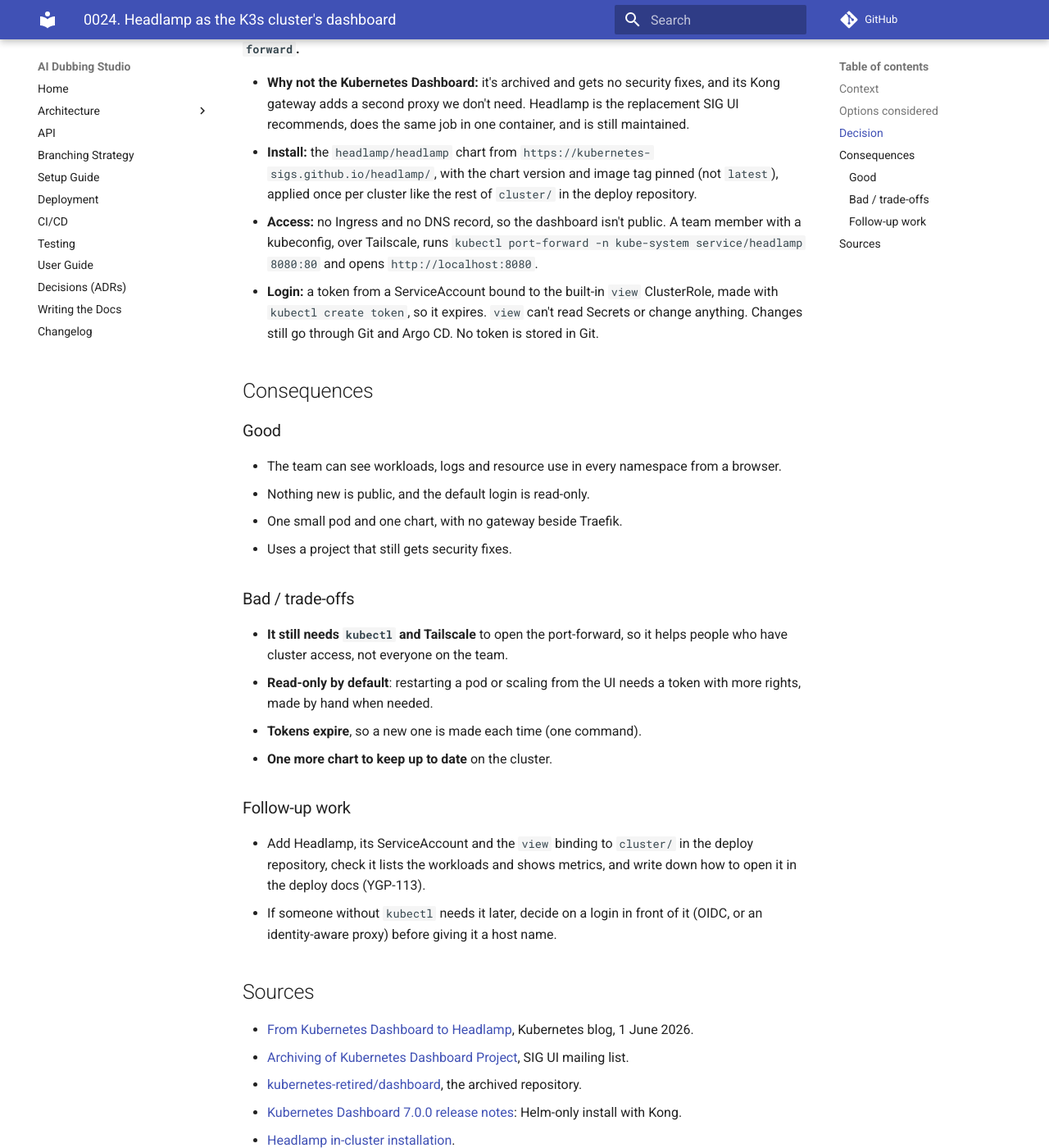
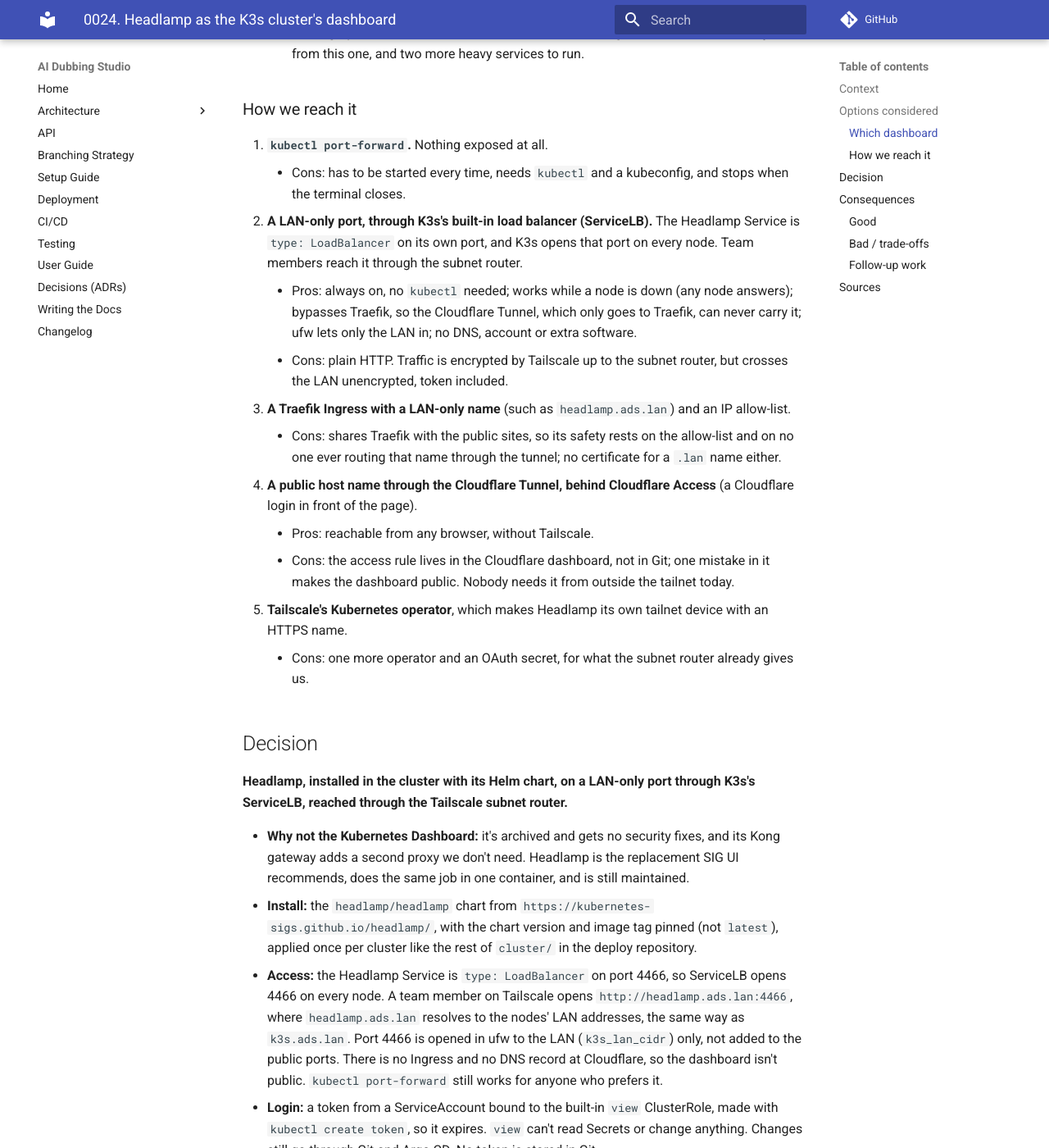
Before and after one commit to WH1TE-SHAD0W/ai-dubbing-studio, an MkDocs documentation site: the page built from docs/adr/0024-cluster-dashboard.md, in a window 1280 px wide and 1400 px high, scrolled down 2444 px. Shown: the whole window at 82% size. Built offline with MkDocs 1.6.1 and Material for MkDocs 9.7.7, drawn with Linux system fonts in a browser that asks for light colours; comment, search, counter and statistics services are not loaded; some of the changed text lies outside the part shown.

Commit message:
docs: ADR-0024 reaches Headlamp on a LAN port through the subnet router (YGP-113)
The team reaches the VMs' LAN through a Tailscale subnet router, so
Headlamp can sit on a LAN-only port (ServiceLB, 4466, ufw open to the LAN
only) instead of needing a port-forward each time. Compares it with a
Traefik Ingress, Cloudflare Access and Tailscale's operator.

Co-Authored-By: Claude Opus 5.5 <noreply@anthropic.com>

```diff
--- a/docs/adr/0024-cluster-dashboard.md
+++ b/docs/adr/0024-cluster-dashboard.md
@@ -20,6 +20,10 @@ What limits the choice:
 - **The Cloudflare Tunnel sends every host name to Traefik**
   (`cluster/cloudflared.yaml` in the deploy repository). Giving the dashboard
   an Ingress host with a DNS record at Cloudflare would make it public.
+- **We reach the LAN through a Tailscale subnet router.** It shares the VMs'
+  whole LAN (`10.108.152.0/21`) with the tailnet, so a team member on
+  Tailscale can open any node's LAN address directly, with no port-forward.
+  The nodes' firewall (ufw) only lets the LAN reach the cluster's own ports.
 - **The VMs are small and shared** with the app, LiveKit and the translation
   workers, so the dashboard should be light.
 - **It must still get security fixes**, since it can talk to the Kubernetes API.
@@ -28,6 +32,8 @@ What limits the choice:
   chart, nothing else to run or learn.
 
 ## Options considered
+
+### Which dashboard
 
 1. **Kubernetes Dashboard (v7, with Kong).** The UI that used to be the
    default for Kubernetes. Since 7.0.0 it installs only with Helm, as several
@@ -46,8 +52,8 @@ What limits the choice:
    recommended by SIG UI in place of the Dashboard. One Helm chart
    (`headlamp/headlamp`) with one container; no gateway needed.
     - Pros: maintained, with regular releases; one pod, so light on the VMs;
-      reached with `kubectl port-forward`, so no Ingress or public host name;
-      login with a service account token or OIDC, and every action goes
+      a plain Service, so it can be reached from the LAN without an Ingress
+      or a public host name; login with a service account token or OIDC, and every action goes
       through Kubernetes RBAC, so a read-only token only lets you look; shows
       CPU and memory from metrics-server, which K3s already runs; plugins,
       such as one for Flux, if we ever want more.
@@ -84,10 +90,40 @@ What limits the choice:
     - Cons: graphs metrics over time, but doesn't list or manage workloads.
       A different job from this one, and two more heavy services to run.
 
+### How we reach it
+
+1. **`kubectl port-forward`.** Nothing exposed at all.
+    - Cons: has to be started every time, needs `kubectl` and a kubeconfig,
+      and stops when the terminal closes.
+2. **A LAN-only port, through K3s's built-in load balancer (ServiceLB).** The
+   Headlamp Service is `type: LoadBalancer` on its own port, and K3s opens that
+   port on every node. Team members reach it through the subnet router.
+    - Pros: always on, no `kubectl` needed; works while a node is down (any
+      node answers); bypasses Traefik, so the Cloudflare Tunnel, which only
+      goes to Traefik, can never carry it; ufw lets only the LAN in; no DNS,
+      account or extra software.
+    - Cons: plain HTTP. Traffic is encrypted by Tailscale up to the subnet
+      router, but crosses the LAN unencrypted, token included.
+3. **A Traefik Ingress with a LAN-only name** (such as `headlamp.ads.lan`) and
+   an IP allow-list.
+    - Cons: shares Traefik with the public sites, so its safety rests on the
+      allow-list and on no one ever routing that name through the tunnel; no
+      certificate for a `.lan` name either.
+4. **A public host name through the Cloudflare Tunnel, behind Cloudflare
+   Access** (a Cloudflare login in front of the page).
+    - Pros: reachable from any browser, without Tailscale.
+    - Cons: the access rule lives in the Cloudflare dashboard, not in Git; one
+      mistake in it makes the dashboard public. Nobody needs it from outside
+      the tailnet today.
+5. **Tailscale's Kubernetes operator**, which makes Headlamp its own tailnet
+   device with an HTTPS name.
+    - Cons: one more operator and an OAuth secret, for what the subnet router
+      already gives us.
+
 ## Decision
 
-**Headlamp, installed in the cluster with its Helm chart, reached only through
-`kubectl port-forward`.**
+**Headlamp, installed in the cluster with its Helm chart, on a LAN-only port
+through K3s's ServiceLB, reached through the Tailscale subnet router.**
 
 - **Why not the Kubernetes Dashboard:** it's archived and gets no security
   fixes, and its Kong gateway adds a second proxy we don't need. Headlamp is
@@ -97,10 +133,13 @@ What limits the choice:
   `https://kubernetes-sigs.github.io/headlamp/`, with the chart version and
   image tag pinned (not `latest`), applied once per cluster like the rest of
   `cluster/` in the deploy repository.
-- **Access:** no Ingress and no DNS record, so the dashboard isn't public. A
-  team member with a kubeconfig, over Tailscale, runs
-  `kubectl port-forward -n kube-system service/headlamp 8080:80` and opens
-  `http://localhost:8080`.
+- **Access:** the Headlamp Service is `type: LoadBalancer` on port 4466, so
+  ServiceLB opens 4466 on every node. A team member on Tailscale opens
+  `http://headlamp.ads.lan:4466`, where `headlamp.ads.lan` resolves to the
+  nodes' LAN addresses, the same way as `k3s.ads.lan`. Port 4466 is opened in
+  ufw to the LAN (`k3s_lan_cidr`) only, not added to the public ports. There
+  is no Ingress and no DNS record at Cloudflare, so the dashboard isn't public.
+  `kubectl port-forward` still works for anyone who prefers it.
 - **Login:** a token from a ServiceAccount bound to the built-in `view`
   ClusterRole, made with `kubectl create token`, so it expires. `view` can't
   read Secrets or change anything. Changes still go through Git and Argo CD.
@@ -111,15 +150,21 @@ What limits the choice:
 ### Good
 
 - The team can see workloads, logs and resource use in every namespace from a
-  browser.
-- Nothing new is public, and the default login is read-only.
+  browser, at a fixed address, with no command to run first.
+- Nothing new is public: only the LAN, and through it the tailnet, can reach
+  it, and the default login is read-only.
 - One small pod and one chart, with no gateway beside Traefik.
 - Uses a project that still gets security fixes.
 
 ### Bad / trade-offs
 
-- **It still needs `kubectl` and Tailscale** to open the port-forward, so it
-  helps people who have cluster access, not everyone on the team.
+- **It needs Tailscale** (or being on the LAN), so it isn't reachable from a
+  browser elsewhere.
+- **Plain HTTP on the LAN:** the login token crosses the LAN unencrypted.
+  Accepted for the prototype, since the token is read-only and expires;
+  Headlamp can serve TLS itself if we need it later.
+- **Anyone on the LAN can reach the login page**, not only the team. They
+  still need a token to see anything.
 - **Read-only by default**: restarting a pod or scaling from the UI needs a
   token with more rights, made by hand when needed.
 - **Tokens expire**, so a new one is made each time (one command).
@@ -127,11 +172,15 @@ What limits the choice:
 
 ### Follow-up work
 
-- Add Headlamp, its ServiceAccount and the `view` binding to `cluster/` in the
-  deploy repository, check it lists the workloads and shows metrics, and write
-  down how to open it in the deploy docs (YGP-113).
-- If someone without `kubectl` needs it later, decide on a login in front of it
-  (OIDC, or an identity-aware proxy) before giving it a host name.
+- Add Headlamp (with its LoadBalancer Service on 4466), its ServiceAccount and
+  the `view` binding to `cluster/` in the deploy repository; open 4466 to the
+  LAN in the Ansible firewall role; add `headlamp.ads.lan` next to
+  `k3s.ads.lan`. Check it opens through the subnet router, lists the workloads
+  and shows metrics, and write down how to open it in the deploy docs
+  (YGP-113).
+- If someone outside the tailnet needs it later, decide on a login in front of
+  it (Cloudflare Access, OIDC, or an identity-aware proxy) before giving it a
+  public host name.
 
 ## Sources
 
```
Also changed, not shown: docs/changelog.md (+3 -2 lines).
